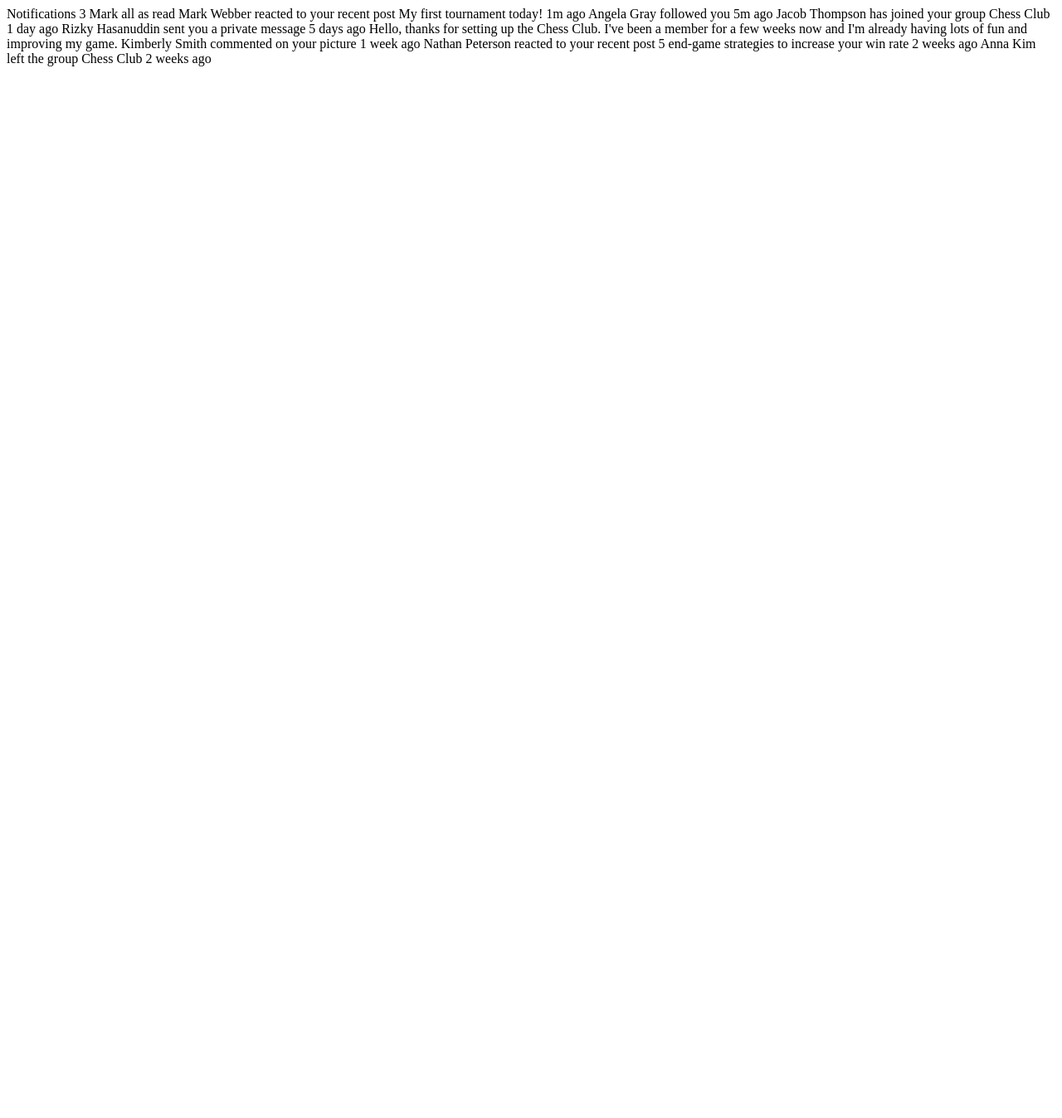
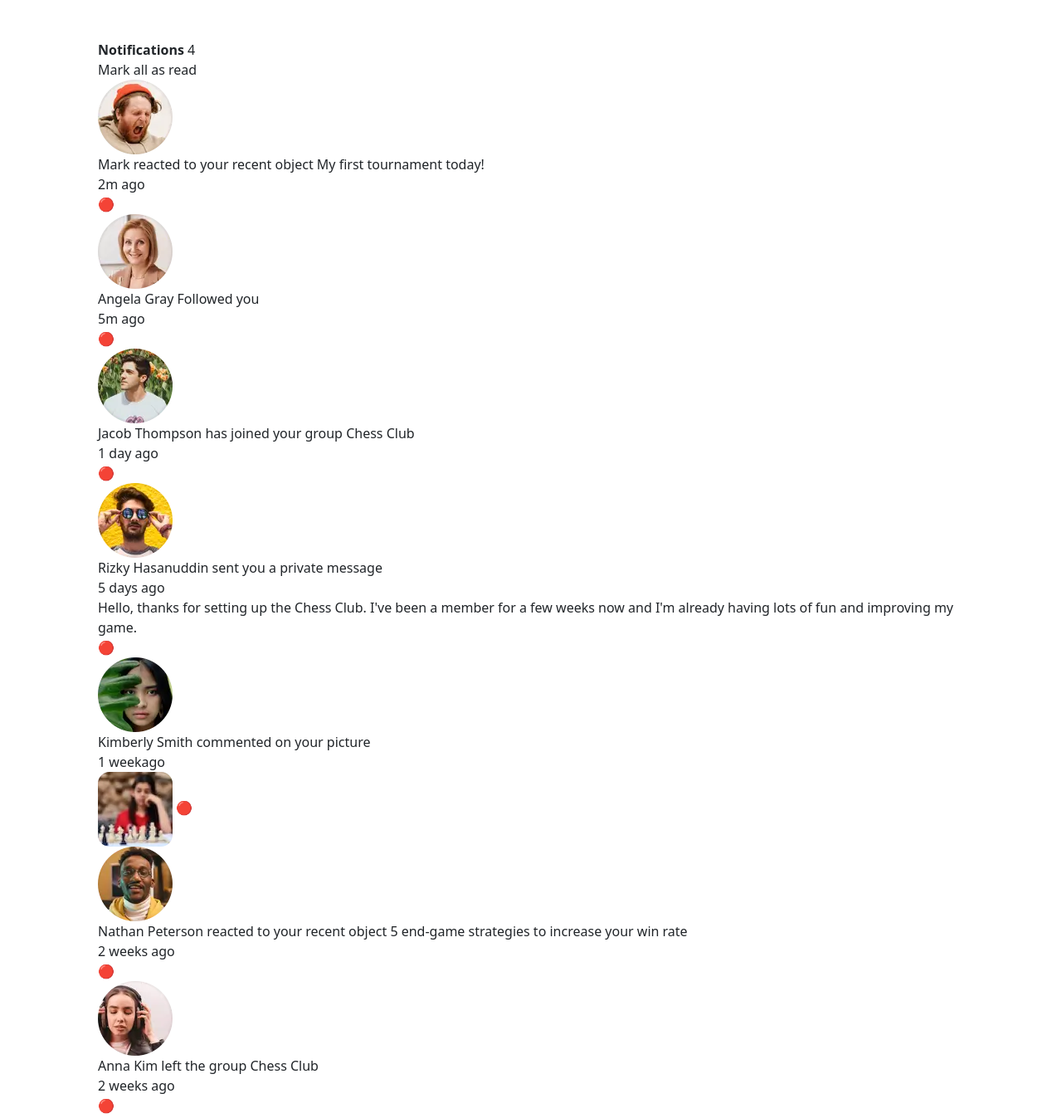
Before and after one commit to zhangXilong-Edward/notifications-page-main, a plain HTML site: page index.html in a window 1280 px wide. Shown: the whole page at 83% size. Before the commit the page ends 800 px from the top, so only its background shows below. Drawn offline with nearby package versions, Linux system fonts and the light colour scheme.

Commit message:
finished basic structure and function

```diff
--- a/index.html
+++ b/index.html
@@ -1,47 +1,127 @@
 <!DOCTYPE html>
 <html lang="en">
+
 <head>
   <meta charset="UTF-8">
-  <meta name="viewport" content="width=device-width, initial-scale=1.0"> <!-- displays site properly based on user's device -->
+  <meta name="viewport" content="width=device-width, initial-scale=1.0">
+  <!-- displays site properly based on user's device -->
 
-  <link rel="icon" type="image/png" sizes="32x32" href="./assets/images/favicon-32x32.png">
+  <link rel="preconnect" href="https://fonts.googleapis.com">
+  <link rel="preconnect" href="https://fonts.gstatic.com" crossorigin>
+  <link href="https://fonts.googleapis.com/css2?family=Plus+Jakarta+Sans:wght@300;400;700&display=swap"
+    rel="stylesheet">
+
+  <link href="https://fonts.googleapis.com/css2?family=Plus+Jakarta+Sans&display=swap" rel="stylesheet">
+  <link href="https://cdn.jsdelivr.net/npm/bootstrap@5.3.0/dist/css/bootstrap.min.css" rel="stylesheet"
+    integrity="sha384-9ndCyUaIbzAi2FUVXJi0CjmCapSmO7SnpJef0486qhLnuZ2cdeRhO02iuK6FUUVM" crossorigin="anonymous">
   <link rel="stylesheet" href="style.css">
   <script src="script.js" defer></script>
 
   <title>Notifications page</title>
 
 </head>
+
 <body>
+  <div class="container px-5 py-5" id="container">
+    <div class="topbar">
+      <div class="notification-text">
+        <span> <b>Notifications</b> </span>
+        <span class="unread-count" id="unread-count">3</span>
+      </div>
+      <span id="mark-as-read" class="mark-as-read">Mark all as read</span>
+    </div>
+    <div class="notification">
+      <img src="/assets/images/avatar-mark-webber.webp" alt="">
+      <div class="content">
+        <div class="main-content">
+          <span id="name" class="name">Mark</span>
+          <span id="action" class="action">reacted to your recent object</span>
+          <span id="object" class="object">My first tournament today!</span>
+        </div>
+        <span id="timestamp" class="timestamp">2m ago</span>
+      </div>
+      <span class="red-dot">&#128308;</span>
+    </div>
+    <div class="notification">
+      <img src="/assets/images/avatar-angela-gray.webp" width="auto">
+      <div class="content">
+        <div class="main-content">
+          <span id="name" class="name">Angela Gray</span>
+          <span id="action" class="action">Followed you</span>
+        </div>
+        <span id="timestamp" class="timestamp">5m ago</span>
+      </div>
+      <span class="red-dot">&#128308;</span>
+    </div>
+    <div class="notification">
+      <img src="/assets/images/avatar-jacob-thompson.webp" alt="">
+      <div class="content">
+        <div class="main-content">
+          <span id="name" class="name">Jacob Thompson</span>
+          <span id="action" class="action">has joined your group</span>
+          <span id="object" class="object">Chess Club</span>
+        </div>
+        <span id="timestamp" class="timestamp">1 day ago</span>
+      </div>
+      <span class="red-dot">&#128308;</span>
+    </div>
+    <div class="notification">
+      <img src="/assets/images/avatar-rizky-hasanuddin.webp" alt="">
+      <div class="content">
+        <div class="main-content">
+          <span id="name" class="name">Rizky Hasanuddin</span>
+          <span id="action" class="action">sent you a private message</span>
+        </div>
+        <span id="timestamp" class="timestamp">5 days ago</span>
+        <div id="msg-box" class="msg-box">
+          Hello, thanks for setting up the Chess Club. I've been a member for a few weeks now and
+          I'm already having lots of fun and improving my game.
+        </div>
+      </div>
+      <span class="red-dot">&#128308;</span>
+    </div>
+    <div class="notification read">
+      <img src="/assets/images/avatar-kimberly-smith.webp" width="auto">
+      <div class="content">
+        <div class="main-content">
+          <span id="name" class="name">Kimberly Smith</span>
+          <span id="action" class="action">commented on your picture</span>
+        </div>
+        <span id="timestamp" class="timestamp">1 weekago</span>
+      </div>
+      <img src="/assets/images/image-chess.webp" alt="">
+      <span class="red-dot">&#128308;</span>
+    </div>
+    <div class="notification read">
+      <img src="/assets/images/avatar-nathan-peterson.webp" alt="">
+      <div class="content">
+        <div class="main-content">
+          <span id="name" class="name"> Nathan Peterson </span>
+          <span id="action" class="action">reacted to your recent object</span>
+          <span id="object" class="object">5 end-game strategies to increase your win rate</span>
+        </div>
+        <span id="timestamp" class="timestamp">2 weeks ago</span>
 
-  Notifications 3
-
-  Mark all as read
-
-  Mark Webber reacted to your recent post My first tournament today!
-  1m ago
-
-  Angela Gray followed you
-  5m ago
-
-  Jacob Thompson has joined your group Chess Club
-  1 day ago
-
-  Rizky Hasanuddin sent you a private message
-  5 days ago
-  Hello, thanks for setting up the Chess Club. I've been a member for a few weeks now and
-  I'm already having lots of fun and improving my game.
-
-  Kimberly Smith commented on your picture
-  1 week ago
-
-  Nathan Peterson reacted to your recent post 5 end-game strategies to increase your win rate
-  2 weeks ago
-
-  Anna Kim left the group Chess Club
-  2 weeks ago
+      </div>
+      <span class="red-dot">&#128308;</span>
+    </div>
+    <div class="notification read">
+      <img src="/assets/images/avatar-anna-kim.webp" alt="">
+      <div class="content">
+        <div class="main-content">
+          <span id="name" class="name"> Anna Kim</span>
+          <span id="action" class="action">left the group</span>
+          <span id="object" class="object">Chess Club</span>
+        </div>
+        <span id="timestamp" class="timestamp">2 weeks ago</span>
+      </div>
+      <span class="red-dot">&#128308;</span>
+    </div>
+  </div>
 
   <div class="attribution">
 
   </div>
 </body>
+
 </html>
--- a/script.js
+++ b/script.js
@@ -0,0 +1,34 @@
+const markAsRead = document.querySelector('#mark-as-read');
+const count = document.querySelector('#unread-count');
+const notificationsArr = document.querySelectorAll('.notification');
+const container = document.querySelector('#container');
+const readNotificationsArr = document.querySelectorAll('.read');
+
+markAsRead.addEventListener('click', ()=>{
+    console.log('mark as read clicked');
+    notificationsArr.forEach((e)=>{
+        e.classList.add('read');
+    })
+    count.innerText = '0';
+})
+
+let unreadCount = notificationsArr.length- readNotificationsArr.length;
+count.innerText = unreadCount;
+
+let newCount = unreadCount;
+
+notificationsArr.forEach(
+    (e)=>{
+        e.addEventListener('click', ()=>{
+            if(e.classList.contains('read')){
+                return
+            }
+            e.classList.add('read');
+            newCount--;
+            console.log(newCount);
+            count.innerText = newCount;
+        })
+    }
+)
+
+console.log(notificationsArr[5].classList.contains('read'));
```
